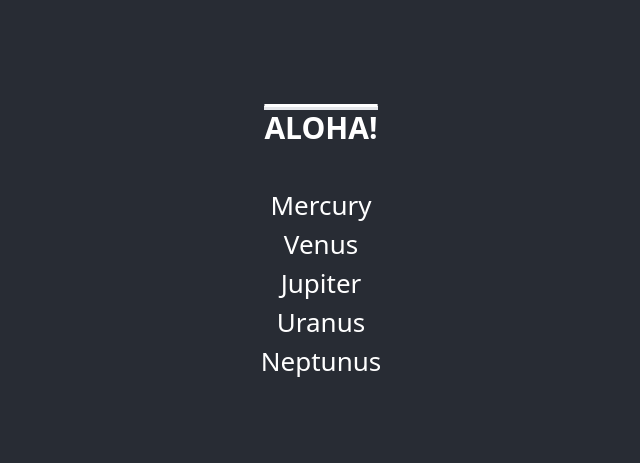
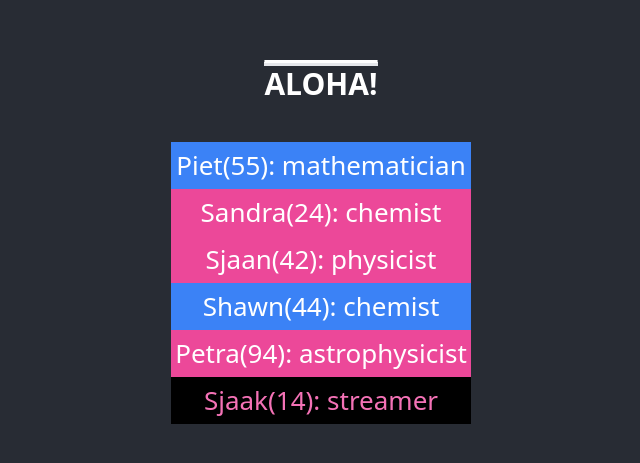
Before and after one commit to ckdev88/react-miniblog, a React (Create React App) app: page / in a window 1280 px wide. Shown: the part 157-620 px from the top of the page, without its empty margins (319-959 px from the left). Built offline with nearby package versions, Linux system fonts and the light colour scheme.

Commit message:
add if-statements to people-components

```diff
--- a/src/App.js
+++ b/src/App.js
@@ -1,5 +1,6 @@
 import "./App.css";
-import PlanetList from "./components/PlanetList";
+// import PlanetList from "./components/PlanetList";
+import PersonList from "./components/PersonList";
 
 function App() {
 	return (
@@ -8,7 +9,7 @@ function App() {
 				<h1 className="text-3xl overline flex-shrink mb-10 uppercase font-extrabold border-t-4">
 					Aloha!
 				</h1>
-				<PlanetList />
+				<PersonList />
 			</header>
 		</div>
 	);
--- a/src/components/Person.js
+++ b/src/components/Person.js
@@ -1,16 +1,23 @@
 const Person = (props) => {
 	const gender = props.gender;
-	return (
-		<li
-			key={props.id}
-			className={
-				props.gender === "F" || props.gender === "X"
-					? "bg-pink-500 p-1"
-					: "bg-blue-500 p-1"
-			}
-		>
-			{props.name}({props.age}): {props.profession}
-		</li>
-	);
+	if (gender === "F") {
+		return (
+			<li key={props.id} className="bg-pink-500 p-1">
+				{props.name}({props.age}): {props.profession}
+			</li>
+		);
+	} else if (gender === "M") {
+		return (
+			<li key={props.id} className="bg-blue-500 p-1">
+				{props.name}({props.age}): {props.profession}
+			</li>
+		);
+	} else {
+		return (
+			<li key={props.id} className="bg-black text-pink-400 p-1">
+				{props.name}({props.age}): {props.profession}
+			</li>
+		);
+	}
 };
 export default Person;
```
